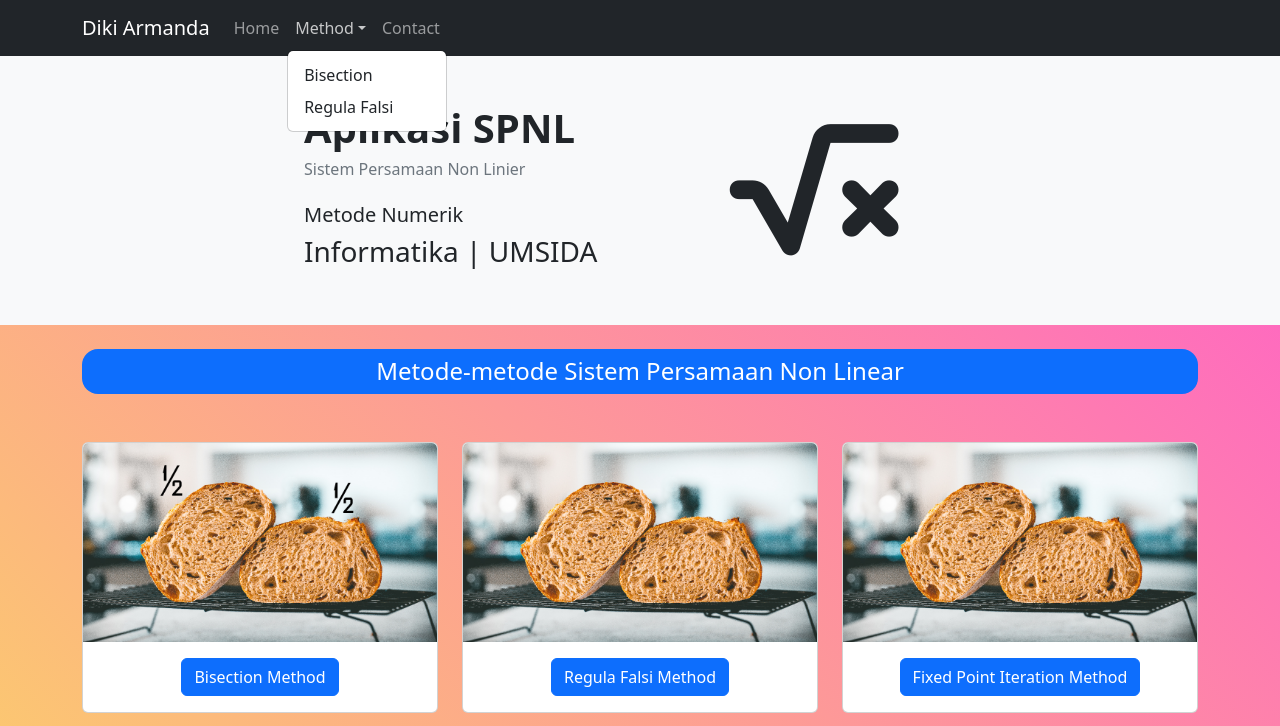
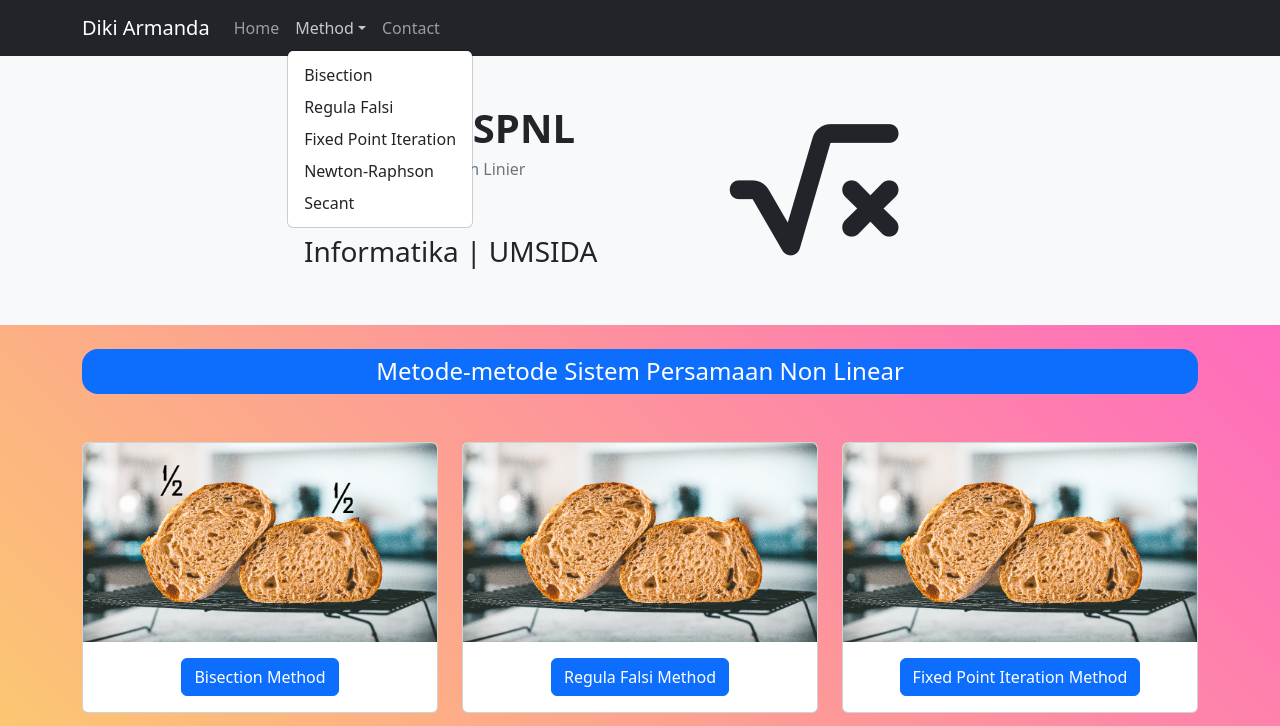
Before and after one commit to dikiarmanda/uas-metode-numerik, a plain HTML site: page index.html in a window 1280 px wide. Both pictures are taken after a click on the link "Method". Shown: the top 726 px of the page. Drawn offline with Linux system fonts and the light colour scheme.

Commit message:
membuat file js untuk tiap method

```diff
--- a/index.html
+++ b/index.html
@@ -37,7 +37,10 @@
                             aria-haspopup="true" aria-expanded="false">Method</a>
                         <div class="dropdown-menu" aria-labelledby="dropdownId">
                             <a class="dropdown-item" href="pages/bisection.html">Bisection</a>
-                            <a class="dropdown-item" href="pages/regulaFalsi.html">Regula Falsi</a>
+                            <a class="dropdown-item" href="pages/regulaF.html">Regula Falsi</a>
+                            <a class="dropdown-item" href="pages/fixedPI.html">Fixed Point Iteration</a>
+                            <a class="dropdown-item" href="pages/newtonR.html">Newton-Raphson</a>
+                            <a class="dropdown-item" href="pages/secant.html">Secant</a>
                         </div>
                     </li>
                     <li class="nav-item">
@@ -84,7 +87,7 @@
                     <div class="card">
                         <img class="card-img-top" src="assets/img/2.jpg" />
                         <div class="card-body">
-                            <a href="pages/regulaFalsi.html" class="btn btn-primary">Regula Falsi Method</a>
+                            <a href="pages/regulaF.html" class="btn btn-primary">Regula Falsi Method</a>
                         </div>
                     </div>
                 </div>
@@ -92,7 +95,7 @@
                     <div class="card">
                         <img class="card-img-top" src="assets/img/3.jpg" />
                         <div class="card-body">
-                            <a href="pages/bisection.html" class="btn btn-primary">Fixed Point Iteration Method</a>
+                            <a href="pages/fixedPI.html" class="btn btn-primary">Fixed Point Iteration Method</a>
                         </div>
                     </div>
                 </div>
@@ -102,7 +105,7 @@
                     <div class="card">
                         <img class="card-img-top" src="assets/img/4.jpg" />
                         <div class="card-body">
-                            <a href="pages/bisection.html" class="btn btn-primary">Newton-Raphson method</a>
+                            <a href="pages/newtonR.html" class="btn btn-primary">Newton-Raphson method</a>
                         </div>
                     </div>
                 </div>
@@ -110,7 +113,7 @@
                     <div class="card">
                         <img class="card-img-top" src="assets/img/5.jpg" />
                         <div class="card-body">
-                            <a href="pages/bisection.html" class="btn btn-primary">Secant Method</a>
+                            <a href="pages/secant.html" class="btn btn-primary">Secant Method</a>
                         </div>
                     </div>
                 </div>
```
Also changed, not shown: assets/js/fixedPI.js (added), assets/js/newtonR.js (added), assets/js/regulaF.js (added), assets/js/secant.js (added).
